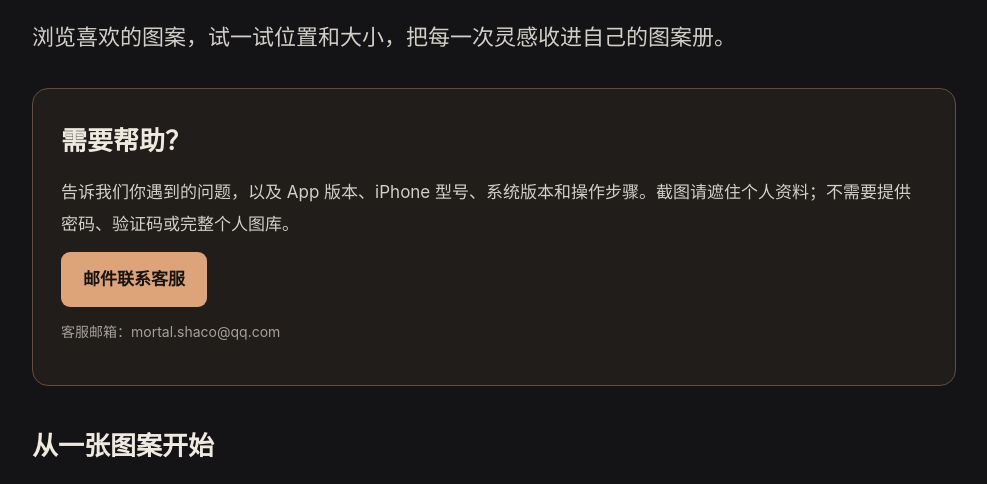
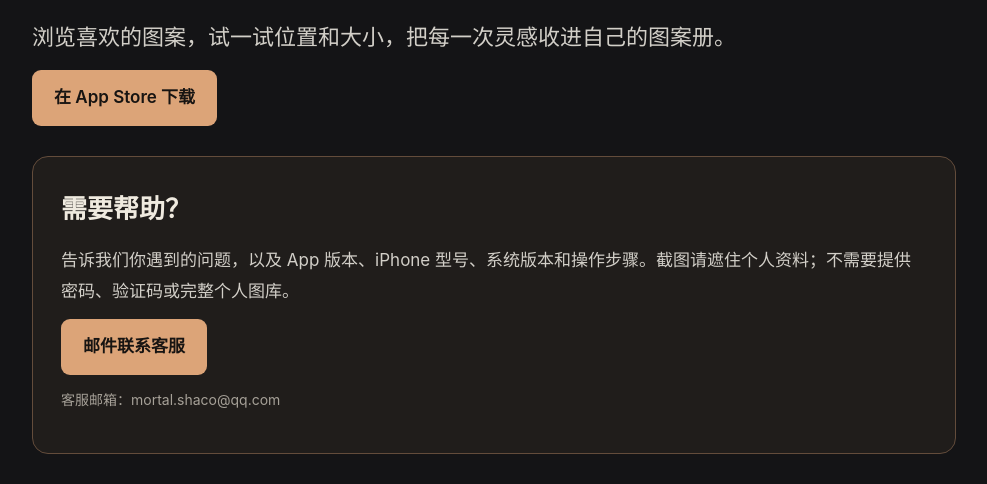
Before and after one commit to mortal-shaco/simba-tatto-support, a plain HTML site: page index.html in a window 1280 px wide. Shown: the part 269-753 px from the top of the page, without its empty margins (146-1133 px from the left). Drawn offline with Linux system fonts and the light colour scheme.

Commit message:
在支持网站首页添加 App Store 下载入口

```diff
--- a/index.html
+++ b/index.html
@@ -2,6 +2,7 @@
 <html lang="zh-CN"><head><meta charset="utf-8"><meta name="viewport" content="width=device-width,initial-scale=1"><title>使用帮助 · Simba's Tatto</title><meta name="description" content="Simba's Tatto 的试戴帮助、图案管理、同步说明与客服联系方式。"><link rel="stylesheet" href="style.css"><link rel="icon" href="assets/icon.png"></head><body>
 <header><img src="assets/icon.png" alt="Simba 狸花猫标志"><strong>Simba's Tatto</strong><nav aria-label="网站导航"><a href="index.html">使用帮助</a><a href="privacy.html">隐私政策</a><a href="terms.html">用户协议</a><a href="mailto:mortal.shaco@qq.com">联系我们</a></nav></header>
 <main><div class="eyebrow">SUPPORT / 帮助中心</div><h1>让灵感，落在肌肤上。</h1><p class="lead">浏览喜欢的图案，试一试位置和大小，把每一次灵感收进自己的图案册。</p>
+<a class="button" href="https://apps.apple.com/cn/app/simbas-tatto/id1471930254">在 App Store 下载</a>
 <div class="contact"><h2 style="margin-top:0">需要帮助？</h2><p>告诉我们你遇到的问题，以及 App 版本、iPhone 型号、系统版本和操作步骤。截图请遮住个人资料；不需要提供密码、验证码或完整个人图库。</p><a class="button" href="mailto:mortal.shaco@qq.com?subject=Simba%27s%20Tatto%20使用反馈">邮件联系客服</a><p class="small">客服邮箱：mortal.shaco@qq.com</p></div>
 <h2>从一张图案开始</h2><ol><li>在「发现」选择灵感手稿，或通过右上角导入自己的图片。</li><li>进入「试戴」，按引导画好简洁的 M 标记，让标记完整出现在取景区。</li><li>相机识别后调整图案的位置、大小、角度和深浅。拍摄时保持稳定，等待拍摄和合成完成。</li><li>在结果页保存到相册或分享；在「我的」管理收藏、试戴记录与导入图案。</li></ol><p class="small">试戴用于视觉参考，效果受光照、标记、运动和表面形状影响；不提供真实纹身尺寸标定。</p>
 <h2>购买与备案</h2><p>本应用通过 App Store 一次性购买下载，美国商店计划定价为 10 美元，其他地区由 Apple 自动换算。实际价格与可购买地区以当地 App Store 产品页为准。App 内不另设订阅或解锁付费。购买、账单和退款由 Apple 按其规则处理，详情见<a href="terms.html">用户协议与购买说明</a>。</p><p>APP 备案号：<a href="https://beian.miit.gov.cn/" rel="noreferrer">沪ICP备2026055754号-1A</a>。备案号也可在 App「我的 → 设置 → 关于 Simba's Tatto」中查看。</p>
```
